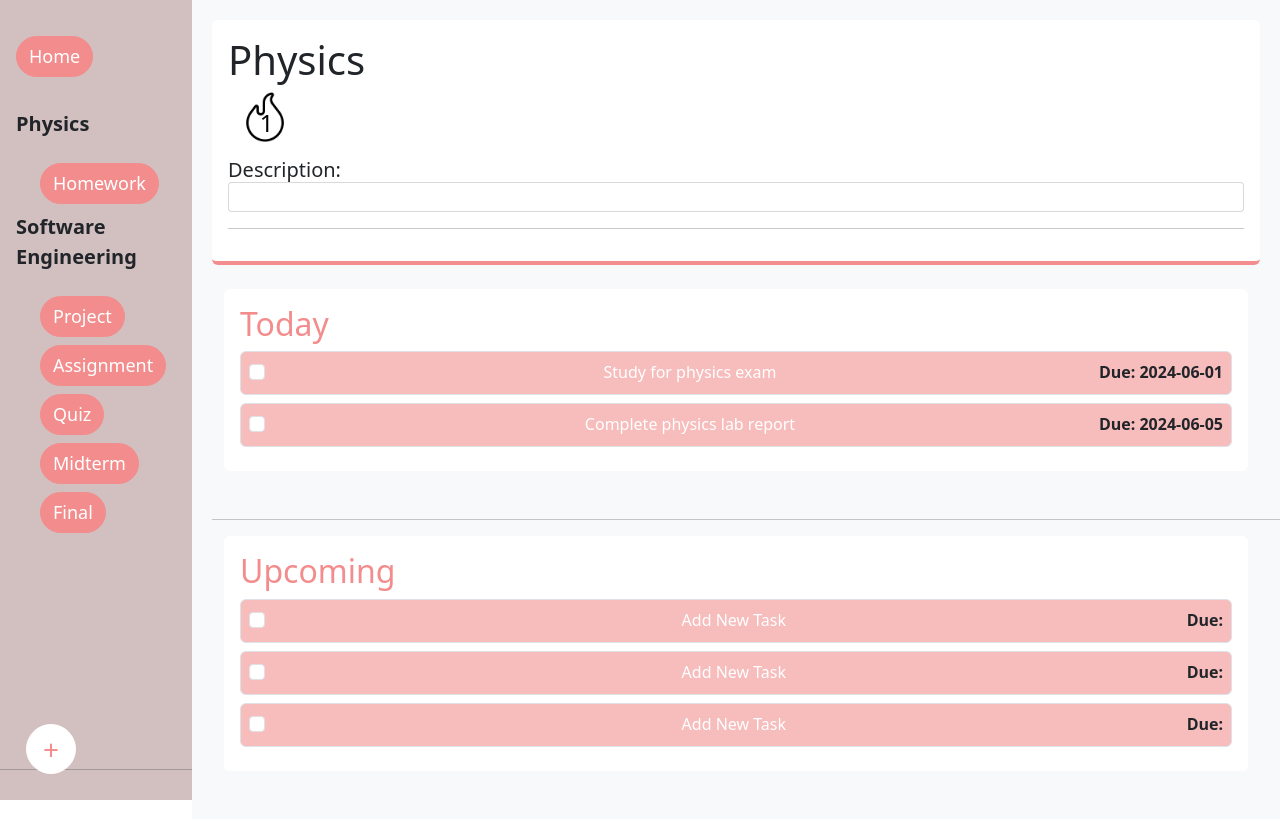
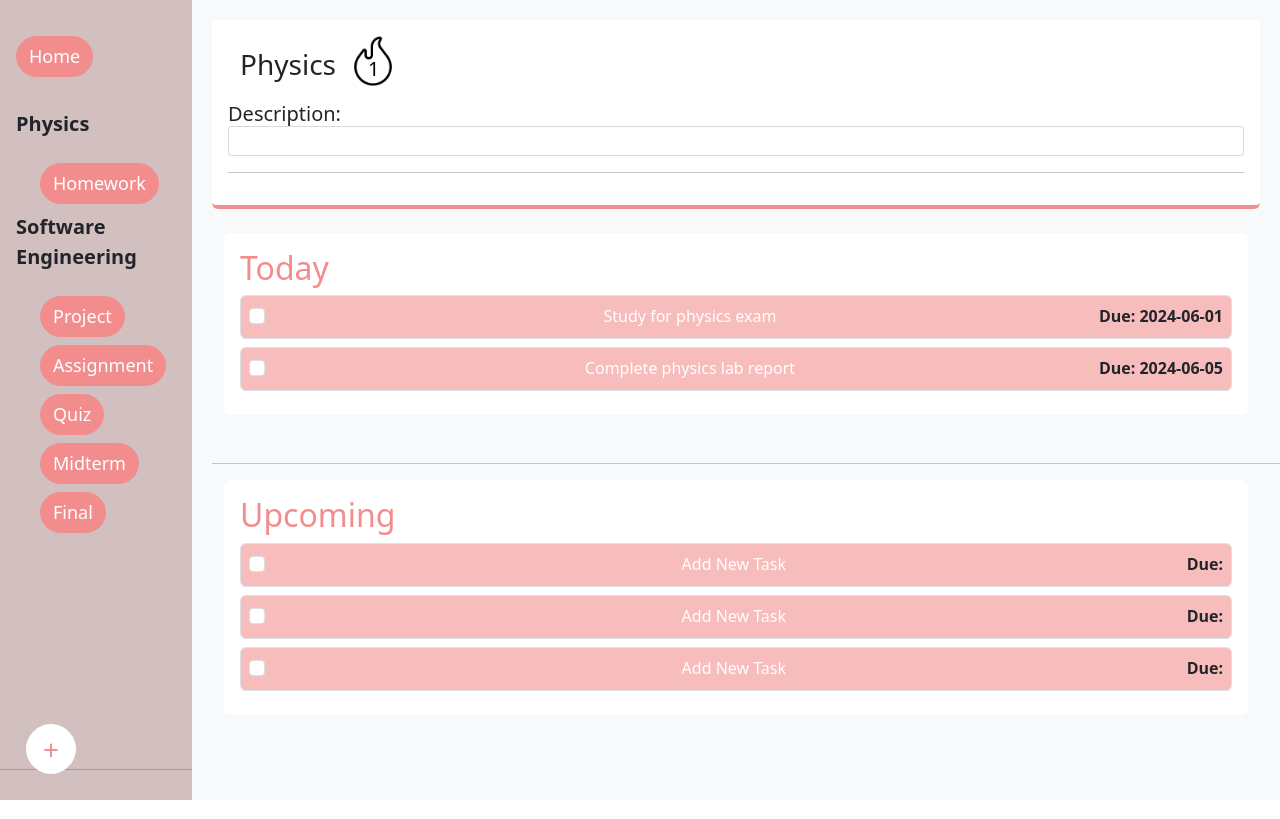
Before and after one commit to kct417/taskify, a React (Vite) app in the folder packages/react-frontend/: page /folder in a window 1280 px wide. Built offline with nearby package versions, Linux system fonts and the light colour scheme.

Commit message:
Moved Icon

```diff
--- a/package.json
+++ b/package.json
@@ -28,6 +28,7 @@
 	"pre-commit": "format",
 	"dependencies": {
 		"@dnd-kit/core": "^6.1.0",
+		"@dnd-kit/sortable": "^8.0.0",
 		"@fortawesome/fontawesome-svg-core": "^6.5.2",
 		"@fortawesome/free-brands-svg-icons": "^6.5.2",
 		"@fortawesome/free-regular-svg-icons": "^6.5.2",
--- a/packages/react-frontend/src/components/Folder_Form.jsx
+++ b/packages/react-frontend/src/components/Folder_Form.jsx
@@ -63,13 +63,15 @@ const Folder_Form = () => {
 			<header
 				className="sticky-top bg-white mb-4 p-3 rounded"
 				style={{ borderBottom: `4px solid ${sidebarButtonColor}` }}>
-				<h1>Physics</h1>
+					<div className="container">
+						<h3>Physics</h3>
 					<Container>
 						<figure className="position-relative">
 							<img src={fire_asset} className="fire_img" alt="Fire" />
 							<figcaption>1</figcaption>
 						</figure>
 					</Container>
+				</div>
 				<h5>
 					Description:
 					<input type="text" class="textarea" />
--- a/packages/react-frontend/src/components/header.css
+++ b/packages/react-frontend/src/components/header.css
@@ -1,24 +1,24 @@
 figcaption {
 	position: absolute;
 	color: black;
-	top: 25%;
-	left: 2%;
+	top: 35%;
+	left: 40%;
 	transform: translate(0%, 0%);
-	font-size: 1.5em;
+	font-size: 1.25em;
 }
 .fire_img {
 	width: 50px;
 	height: 50px;
 	position: relative;
 }
-input[type=text] {
+input[type='text'] {
 	padding: 0;
 	height: 30px;
 	position: relative;
 	left: 0;
 	outline: none;
 	border: 1px solid #cdcdcd;
-    border-color: rgba(0, 0, 0, .15);
+	border-color: rgba(0, 0, 0, 0.15);
 	background-color: white;
 	font-size: 16px;
 }
@@ -33,3 +33,7 @@ input[type=text] {
 	background-color: #f8f8f8;
 	resize: none;
 }
+.container {
+    display: flex;
+    align-items: center;
+  }
```
Also changed, not shown: 1 other file (tests, documents, lock files or other folders). Lines whose indentation alone changed are shown as unchanged.
